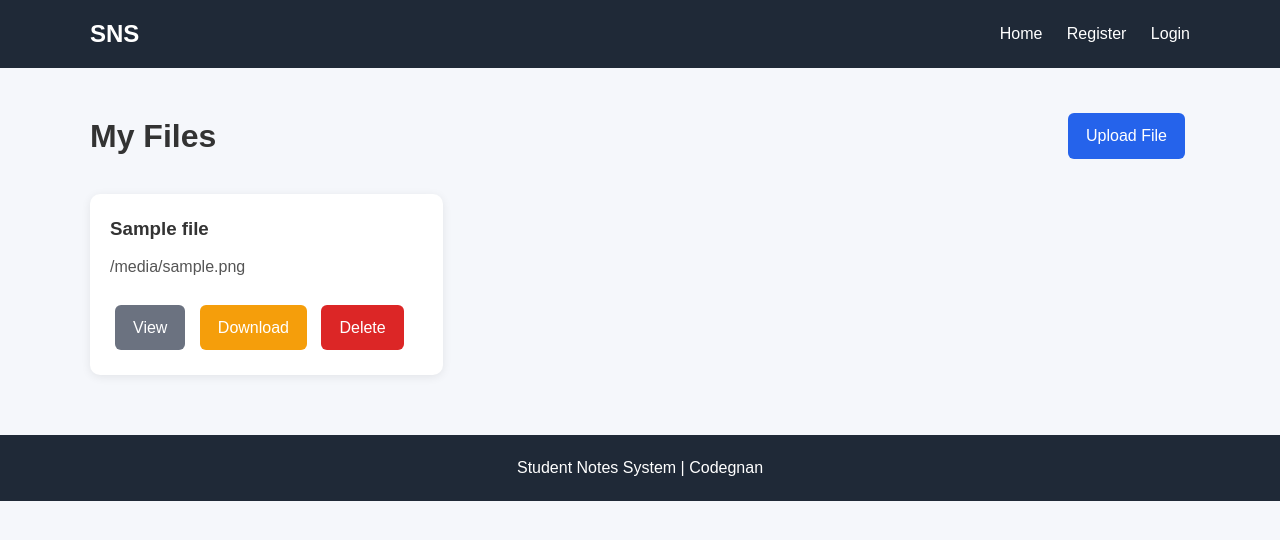
After one commit to saketh-26/PFS-VSP-004-Flask, a Flask app: template SNM-Project-Template/templates/files.html in a window 1280 px wide. The commit adds this page. Shown: the top 540 px of the page. Run offline with Flask 3, Linux system fonts and the light colour scheme; the template is opened without the code that fills it: most values are stand-ins (such as "Sample title", 1, 10 or a date in 2020).

Commit message:
FilesCreation

```diff
--- a/SNM-Project-Template/templates/base.html
+++ b/SNM-Project-Template/templates/base.html
@@ -25,7 +25,9 @@
     {% if 'id' in session %}
         <a href="{{ url_for('dashboard') }}">Dashboard</a>
         <a href="{{ url_for('profile') }}">Profile</a>
+        <a href="{{ url_for('myfiles')}}">Files</a>
         <a href="{{ url_for('logout') }}">Logout</a>
+
     {% else %}
         <a href="{{ url_for('register') }}">Register</a>
         <a href="{{ url_for('login') }}">Login</a>
--- /dev/null
+++ b/SNM-Project-Template/templates/files.html
@@ -0,0 +1,91 @@
+{% extends "base.html" %}
+{% block title %}
+My Files - SNS
+{% endblock %}
+
+{% block navmenu %}
+    <a href= "{{url_for('dashboard')}}">Dashboard</a>
+    <a href= "{{url_for('myfiles')}}">Files</a>
+    <a href= "{{url_for('mynotes')}}">Notes</a>
+    <a href= "{{url_for('profile')}}">Profile</a>
+    <a href= "{{url_for('logout')}}">Logout</a>
+{% endblock %}
+
+
+{% block content %}
+<div class="page-header">
+    <h1>
+        My Files
+    </h1>
+    <a
+        href="{{url_for('uploadFile')}}"
+        class="btn btn-primary"
+    >
+        Upload File
+    </a>
+</div>
+
+
+{% if files %}
+
+<div class="notes-grid">
+
+    {% for file in files %}
+
+    <div class="note-card">
+
+        <h3>
+            {{ file.stored_name }}
+        </h3>
+
+        <p>
+            {{ file.filename }}
+        </p>
+
+        <div class="note-actions">
+
+            <a
+                href="/files/view/{{ file.id }}"
+                class="btn btn-secondary"
+            >
+                View
+            </a>
+            <a
+                href="/files/download/{{ file.id }}"
+                class="btn btn-edit"
+            >
+                Download
+            </a>
+            <a
+                href="/files/delete/{{ file.id }}"
+                class="btn btn-danger"
+            >
+                Delete
+            </a>
+
+        </div>
+
+    </div>
+
+    {% endfor %}
+
+</div>
+
+
+{% else %}
+
+<div class="empty-state">
+
+    <h2>
+        No Files Found
+    </h2>
+
+    <p>
+        Start by uploading your first file.
+    </p>
+
+</div>
+
+{% endif %}
+
+{% endblock %}
```
Also changed, not shown: SNM-Project-Template/app.py (+40 -0 lines).
